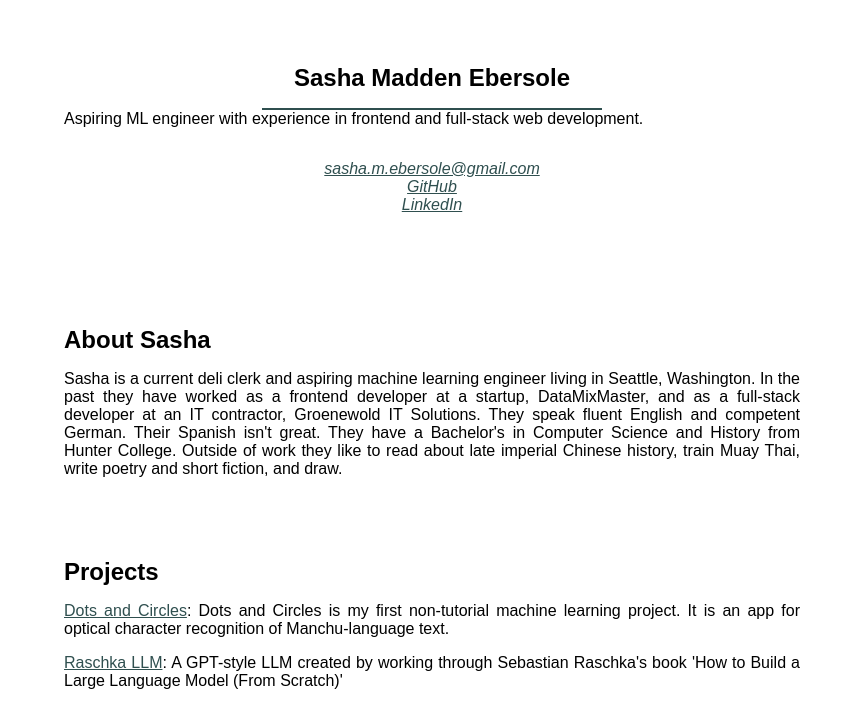
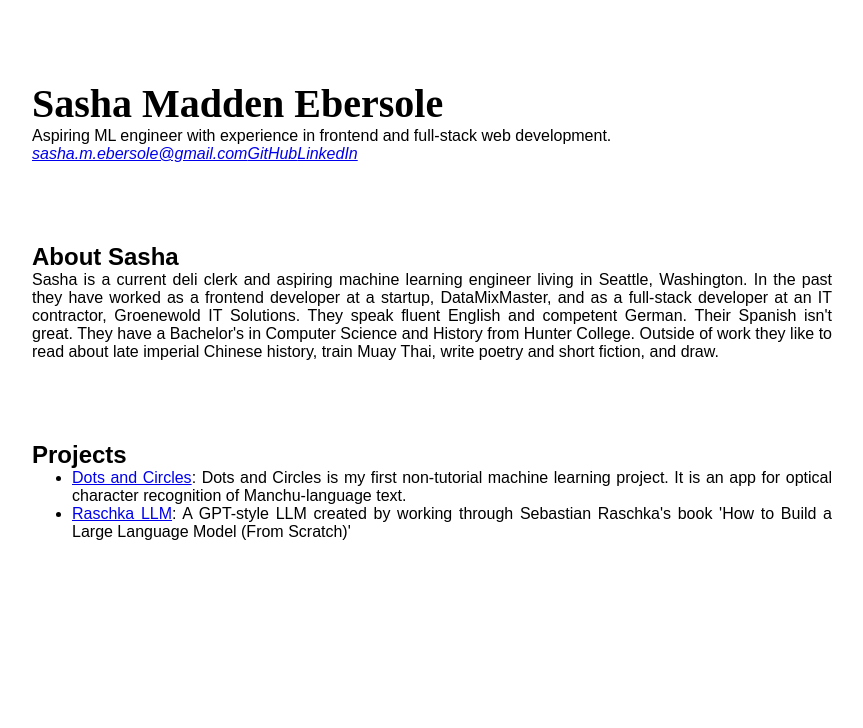
Before and after one commit to AVespaIsNotAMotorcycle/AVespaIsNotAMotorcycle.github.io, a Next.js app: page / in a window 1280 px wide. Shown: the top 728 px of the page, without its empty margins (208-1071 px from the left). Built offline with nearby package versions, Linux system fonts and the light colour scheme.

Commit message:
css reset

```diff
--- a/app/globals.css
+++ b/app/globals.css
@@ -26,95 +26,11 @@ main {
 	text-justify: inter-word;
 }
 
-section {
-	/* position: relative; */
-}
-section > * {
-	padding: 0 2rem;
-}
-section:first-child {
-	/* border-right: var(--border); */
-	padding-top: 3rem;
-	padding-bottom: 3rem;
-}
-section:not(:first-child) {
-	/* border-left: var(--border); */
-	padding-bottom: 3rem;
+h1 {
+	font-family: serif;
+	font-size: 2.5rem;
 }
 
-h1 {
-	margin-inline: auto;
-	padding: 1rem 2rem;
-	border-bottom: var(--border);
-	width: fit-content;
-	/* position: relative; */
+main > section {
+	margin-top: 5rem;
 }
-
-address {
-	text-align: center;
-	margin: 2rem 0;
-}
-a {
-	color: var(--grey);
-	transition: color 0.15s;
-}
-a:hover,
-a:focus {
-	color: var(--black);
-}
-address a {
-	display: block;
-}
-
-h2 {
-	width: fit-content;
-	/* position: relative; */
-	padding: 2rem;
-	padding-bottom: 1rem;
-}
-
-/* BIG DIAMOND */
-h1::before,
-h1::after,
-section::before,
-section:first-child::after {
-	/* content: ''; */
-	border: var(--border);
-	width: 1rem;
-	height: 1rem;
-	position: absolute;
-	top: calc(100% - 0.5rem - 1px);
-	left: calc(-0.7rem + 1px);
-	transform: rotate(45deg);
-	background: var(--white);
-	z-index: 1;
-}
-/* SMALL DIAMOND */
-li::before {
-	/* content: ''; */
-	border: var(--border);
-	width: 0.5rem;
-	height: 0.5rem;
-	position: absolute;
-	top: 0.5rem;
-	left: calc(-1.41rem - 2px);
-	transform: rotate(45deg);
-	background: var(--white);
-}
-h1::after,
-section:first-child::after {
-	right: -0.7rem;
-	left: initial;
-}
-section:first-child::before {
-	left: calc(-0.7rem + 3px);
-}
-
-ul {
-	list-style: none;
-}
-
-li {
-	padding-bottom: 1rem;
-	/* position: relative; */
-}
```
